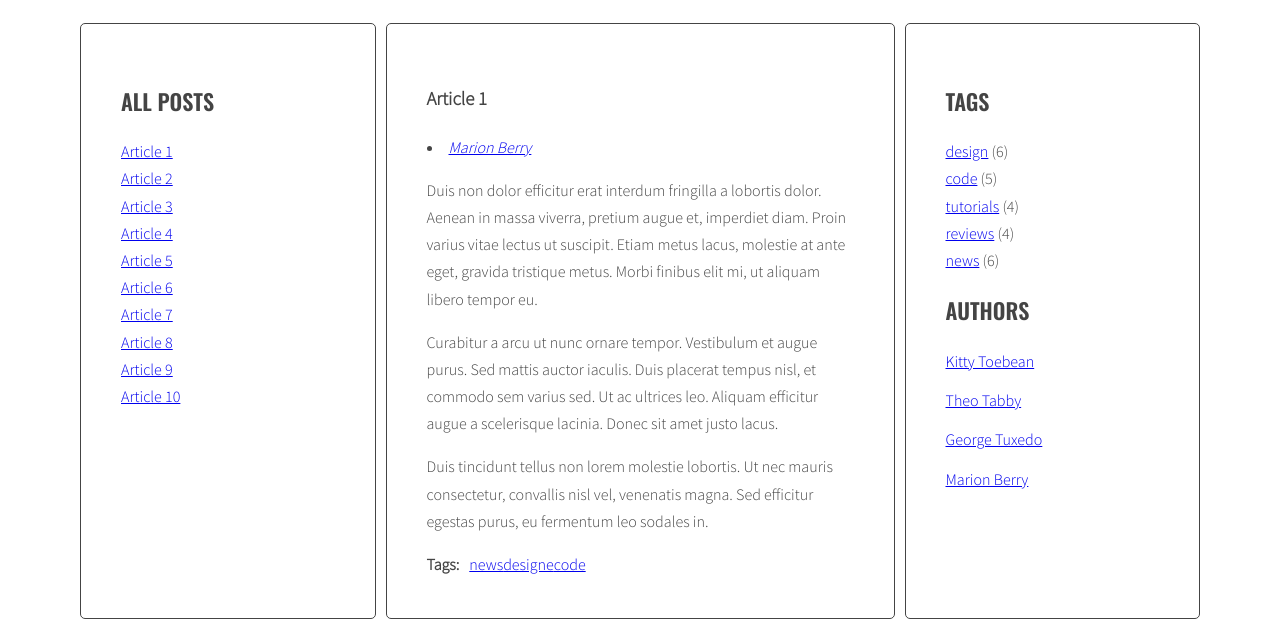
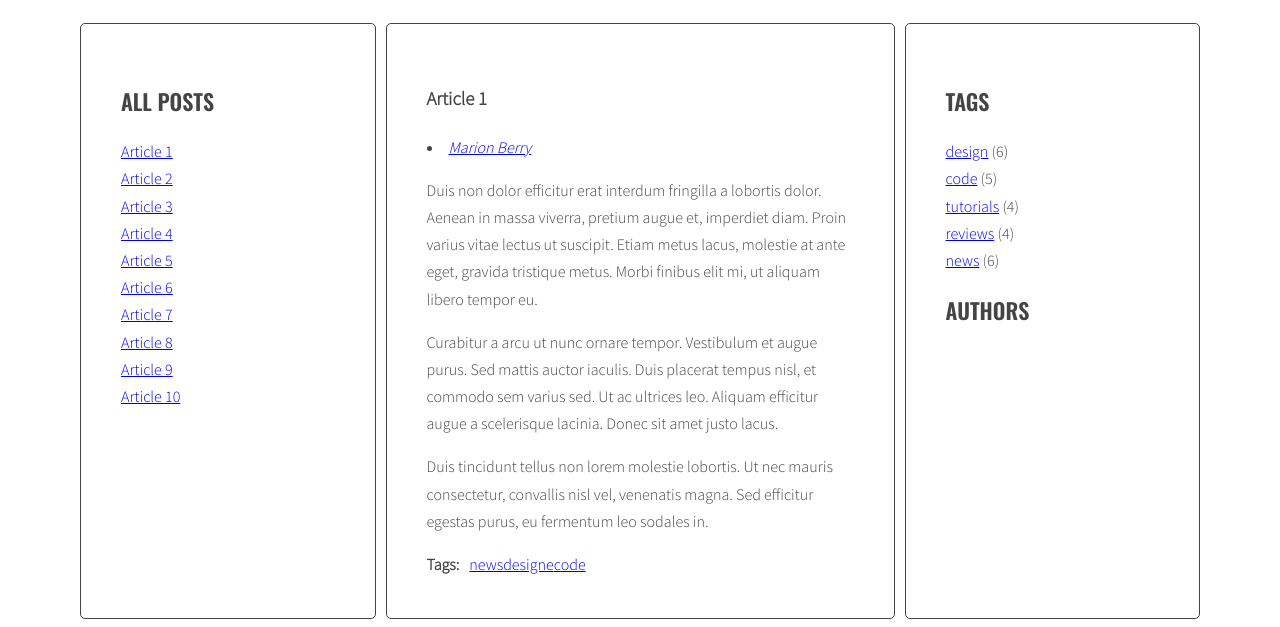
Before and after one commit to Akagi80/javascript-blog, a website: page index.html in a window 1280 px wide. Shown: the part 220-847 px from the top of the page. Drawn offline with nearby package versions, Linux system fonts and the light colour scheme.

Commit message:
Change list authors in index.html

```diff
--- a/index.html
+++ b/index.html
@@ -189,24 +189,6 @@
                     <h2 class="section-title">Authors</h2>
                     <ul class="list authors">
                         <li>
-                            <a href="#">
-                                <span class="author-name">Kitty Toebean</span>
-                            </a>
-                        </li>
-                        <li>
-                            <a href="#">
-                                <span class="author-name">Theo Tabby</span>
-                            </a>
-                        </li>
-                        <li>
-                            <a href="#">
-                                <span class="author-name">George Tuxedo</span>
-                            </a>
-                        </li>
-                        <li>
-                            <a href="#">
-                                <span class="author-name">Marion Berry</span>
-                            </a>
                         </li>
                     </ul>
                 </aside>
```
Also changed, not shown: js/script.js (line endings or trailing spaces).
